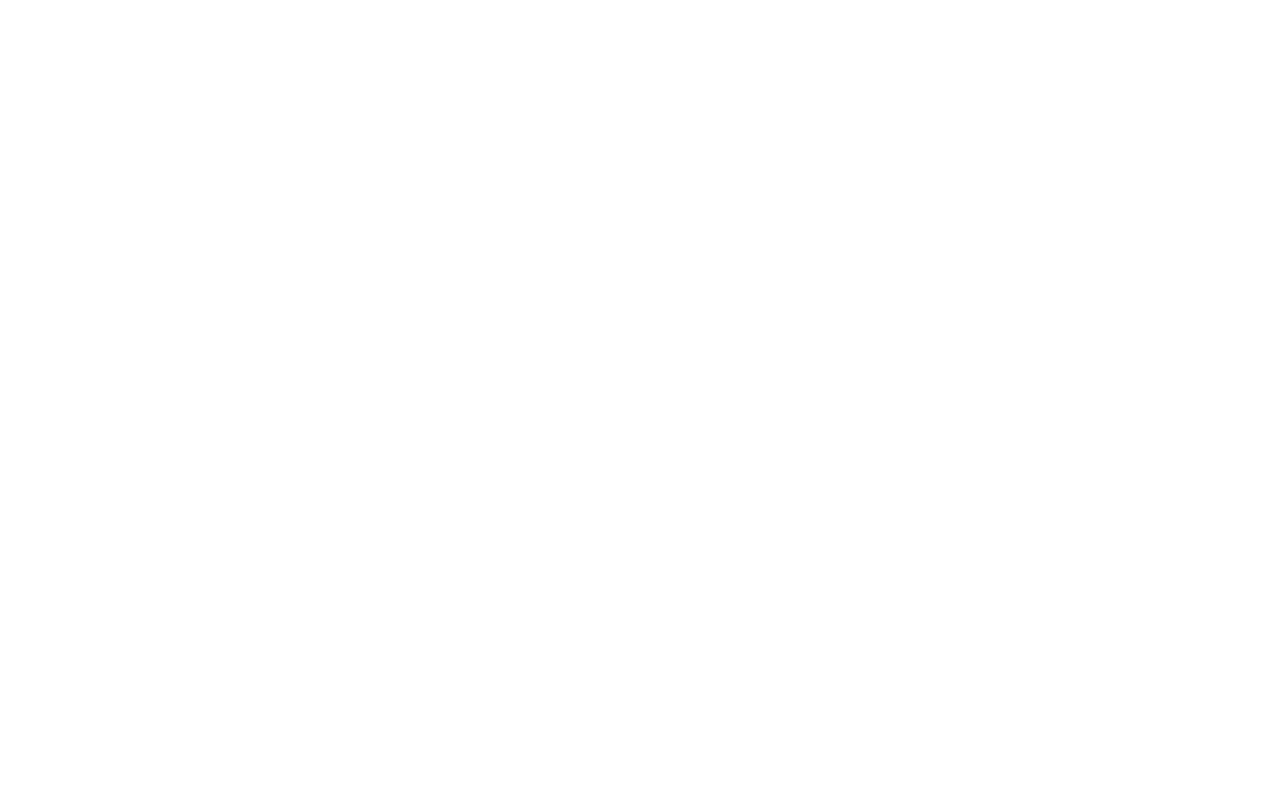
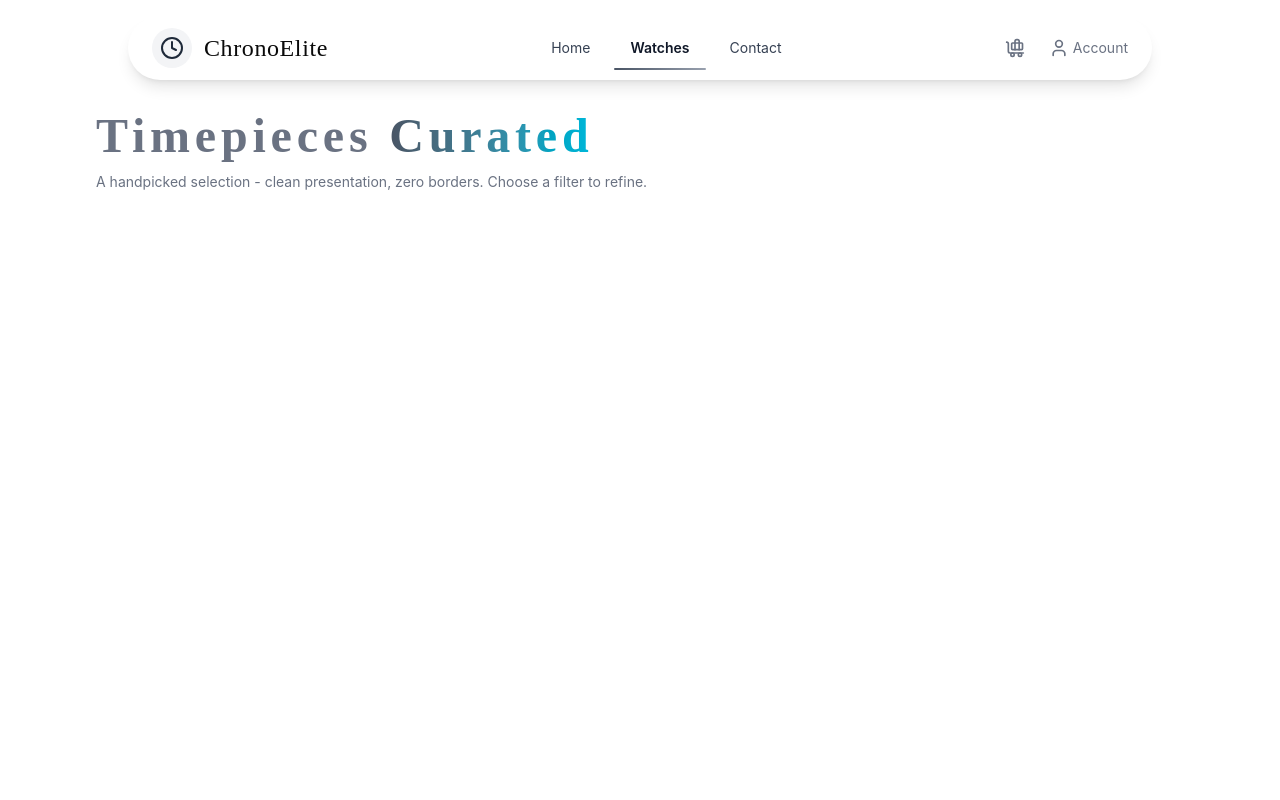
Before and after one commit to ChamalshaInduwara/E-Commerce, a React (Vite) app in the folder frontend/: page /watches in a window 1280 px wide. Before the commit this address had no page. Shown: the top 800 px of the page. Built offline with nearby package versions, Linux system fonts and the light colour scheme.

Commit message:
feat: add Watch page and component to display curated timepieces

```diff
--- a/frontend/src/App.jsx
+++ b/frontend/src/App.jsx
@@ -4,6 +4,7 @@
 import Brand from "./pages/Brand";
 import LoginPage from "./components/LoginPage";
 import SignUpPage from "./components/SignUpPage";
+import Watch from "./pages/Watch";
 
 const App = () => {
   return (
@@ -14,6 +15,7 @@
         <Route path="/brands/:brandName" element={<Brand />} />
         <Route path="/login" element={<LoginPage />} />
         <Route path="/signup" element={<SignUpPage />} />
+        <Route path="/watches" element={<Watch />} />
       </Routes>
     </div>
   );
--- /dev/null
+++ b/frontend/src/components/WatchPage.jsx
@@ -0,0 +1,50 @@
+import React, { useMemo, useState } from "react";
+import { watchPageStyles } from "../assets/dummyStyles";
+import { WATCHES, FILTERS as RAW_FILTERS } from "../assets/dummywdata";
+import { useCart } from "../CartContext";
+import { Grid, User, Users } from "lucide-react";
+
+const ICON_MAP = { Grid, User, Users };
+const FILTERS = RAW_FILTERS?.length
+  ? RAW_FILTERS.map((f) => ({ ...f, icon: ICON_MAP[f.iconName] ?? Grid }))
+  : [
+      { key: "all", label: "All", icon: Grid },
+      { key: "men", label: "Men", icon: User },
+      { key: "women", label: "Women", icon: Users },
+    ];
+
+
+const WatchPage = () => {
+    const [filter, setFilter] = useState("all");
+    const {cart, addItem, increment, decrement, removeItem} = useCart();
+
+    // For filter
+    const filtered = useMemo(() =>
+    WATCHES.filter((w) => (filter === "all" ? true : w.gender === filter)),
+    [filter]
+    );
+
+    const getQty = (id) => {
+        const it = cart.find((c) => String(c.id) === String(id));
+        return it ? Number(it.qty || 0) : 0;
+    };
+
+  return (
+    <div className={watchPageStyles.container}>
+        <div className={watchPageStyles.headerContainer}>
+            <div>
+                <h1 className={watchPageStyles.headerTitle}>
+                    Timepieces{" "}
+                    <span className={watchPageStyles.titleAccent}>Curated</span>
+                </h1>
+                <p className={watchPageStyles.headerDescription}>
+                    A handpicked selection - clean presentation, zero borders. Choose a filter to refine.
+
+                </p>
+            </div>
+        </div>
+    </div>
+  )
+};
+
+export default WatchPage;
--- /dev/null
+++ b/frontend/src/pages/Watch.jsx
@@ -0,0 +1,16 @@
+import React from 'react'
+import Navbar from '../components/Navbar'
+import Footer from '../components/Footer'
+import WatchPage from '../components/WatchPage'
+
+const Watch = () => {
+  return (
+    <div>
+        <Navbar />
+        <WatchPage />
+        <Footer />
+    </div>
+  )
+}
+
+export default Watch
```
